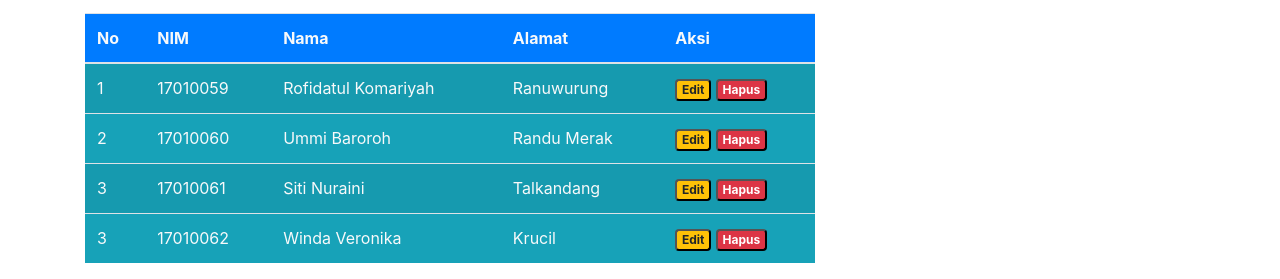
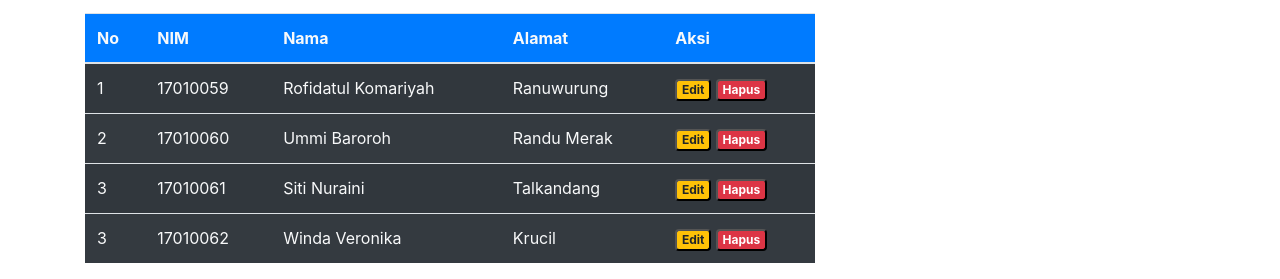
Before and after one commit to rofid99/barulagi, a plain HTML site: page index.html in a window 1280 px wide. Shown: the part 569-848 px from the top of the page. Drawn offline with Linux system fonts and the light colour scheme.

Commit message:
mengubah bg tabel

```diff
--- a/index.html
+++ b/index.html
@@ -123,7 +123,7 @@
         <h1 class="alert alert-primary"> Latihan Tabel</h1>
 
 <table class="table teble-bordered table-hover table-striped
-bg-info text-light">
+bg-dark text-light">
     <thead class="bg-primary text-light">
         <tr>
             <th>No</th>
```
